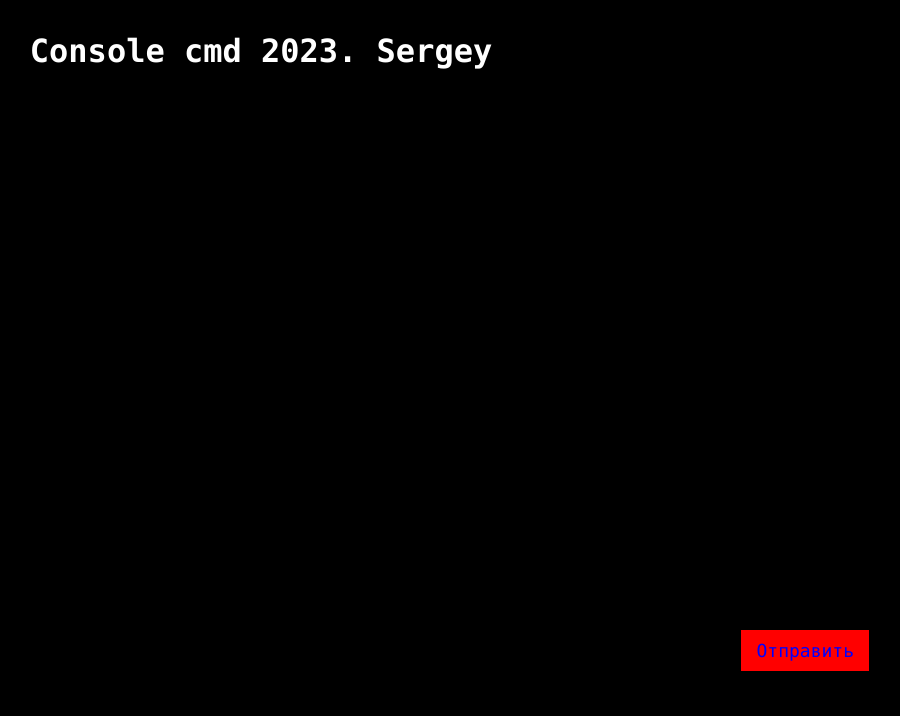
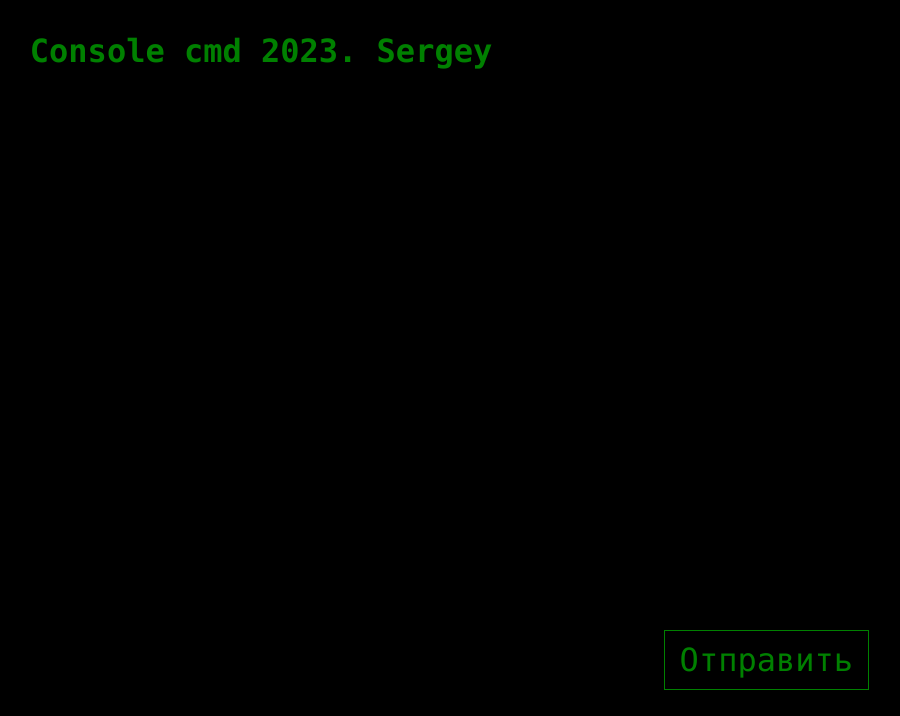
Before and after one commit to Santerakis/styled-components-cmd, a React (Create React App) app: page / in a window 1280 px wide. Shown: the top 716 px of the page, without its empty margins (379-1279 px from the left). Built offline with nearby package versions, Linux system fonts and the light colour scheme.

Commit message:
extends styles from perent

```diff
--- a/src/App.js
+++ b/src/App.js
@@ -16,11 +16,11 @@ function App() {
   return (
     <StAppWrapper >
         <Flex justify={'center'}>
-            <Title color={'white'}>Console cmd 2023. Sergey</Title>
+            <Title color={'green'}>Console cmd 2023. Sergey</Title>
         </Flex>
         <Flex direction={'column'}>
             <Console/>
-            <Button color={'blue'} primary align={'flex-end'}/>
+            <Button outlined color={'green'}primary align={'flex-end'}/>
         </Flex>
 
     </StAppWrapper>
--- a/src/components/button.js
+++ b/src/components/button.js
@@ -13,14 +13,22 @@ const StButton = styled.button`
   align-self: ${props => props.align || 'stretch'};
 
   ${props => props.primary && css`
-  color: ${props => props.color || 'white'};
-  background: ${props => props.background || 'red'};
+    color: ${props => props.color || 'white'};
+    background: ${props => props.background || 'red'};
   `}
+  ${props => props.outlined && css`
+    color: ${props => props.color || 'white'};
+    background: transparent;
+    border: 1px solid ${props => props.color || 'white'};
+  `}
+`
+const StLargeButton = styled(StButton)`
+    font-size: 32px
 `
 
 const Button = (props) => {
     return (
-        <StButton {...props}>Отправить</StButton>
+        <StLargeButton {...props}>Отправить</StLargeButton>
     );
 };
 
```
